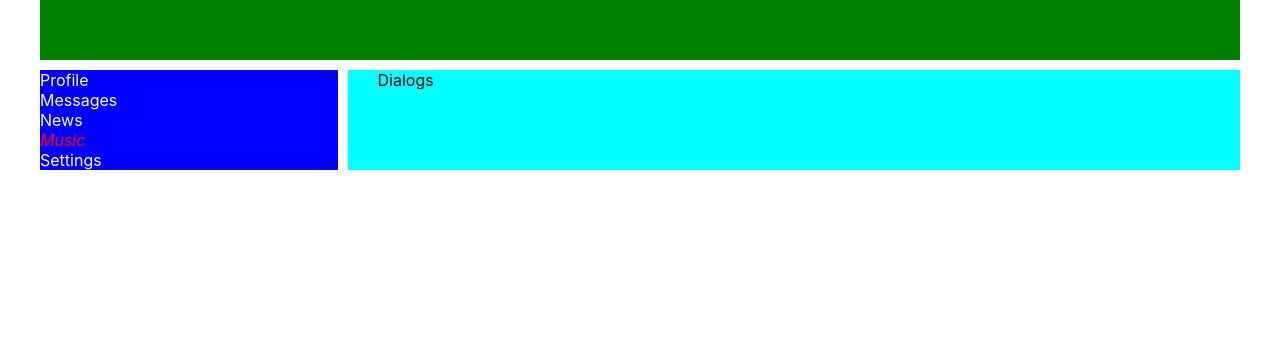
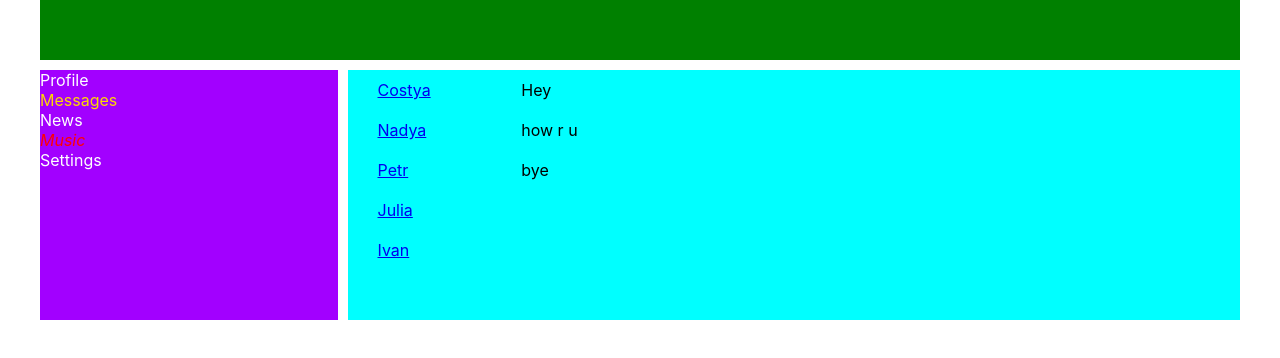
Before and after one commit to Kostya-star/React, a React (Create React App) app: page /dialogs in a window 1280 px wide. Shown: the top 358 px of the page. Built offline with nearby package versions, Linux system fonts and the light colour scheme; the HTML template or start-up script is replaced by a standard one.

Commit message:
worked with react: Route exact, NavLink, Route, BrowserRoute,Routes,Switch

```diff
--- a/package.json
+++ b/package.json
@@ -8,6 +8,7 @@
     "@testing-library/user-event": "^13.5.0",
     "react": "^18.0.0",
     "react-dom": "^18.0.0",
+    "react-router-dom": "^5.3.1",
     "react-scripts": "5.0.1",
     "web-vitals": "^2.1.4"
   },
--- a/src/App.js
+++ b/src/App.js
@@ -3,18 +3,29 @@ import Header from './components/Header/Header';
 import Navbar from './components/Navbar/Navbar';
 import Profile from './components/Profile/Profile';
 import Dialogs from './components/Dialogs/Dialogs';
+import News from './components/News/News';
+import Music from './components/Music/Music';
+import Settings from './components/Settings/Settings';
+import { BrowserRouter, Route, Switch } from 'react-router-dom';
 
-const App = () => {
+const App = (props) => {
   return (
-    <div className='app-wrapper'>
-      <Header />
-      <Navbar/>
-      {/* <Profile/> */}
-      <div class='app-wrapper-content'>
-        <Dialogs />
+    <BrowserRouter>
+      <div className='app-wrapper'>
+        <Header />
+        <Navbar/>
+        <div class='app-wrapper-content'>
+          <Switch>
+            <Route path='/profile' component={Profile}/>
+            <Route path='/dialogs' component={Dialogs}/>
+            <Route path='/news' component={News}/>
+            <Route path='/music' component={Music}/>
+            <Route path='/settings' component={Settings}/>
+          </Switch>
+        </div>
       </div>
-    </div>
-  );
+    </BrowserRouter>
+  )
 }
 
 export default App;
--- a/src/components/Dialogs/Dialogs.jsx
+++ b/src/components/Dialogs/Dialogs.jsx
@@ -1,10 +1,37 @@
 import React from 'react'
 import DialogsCSS from './Dialogs.module.css'
+import { NavLink } from 'react-router-dom'
 
-const Dialogs = () => {
+const Dialogs = (props) => {
   return (
-    <div>
-      Dialogs
+    <div className={DialogsCSS.dialogs}>
+      <div className={DialogsCSS.dialogItemsColumnOne}>
+
+        <div className={DialogsCSS.dialogItem}>
+          <NavLink to='/dialogs/1'>Costya</NavLink>
+        </div>
+
+        <div className={DialogsCSS.dialogItem}>
+        <NavLink to='/dialogs/2'>Nadya</NavLink>
+        </div>
+
+        <div className={DialogsCSS.dialogItem}>
+        <NavLink to='/dialogs/3'>Petr</NavLink>
+        </div>
+
+        <div className={DialogsCSS.dialogItem}>
+        <NavLink to='/dialogs/4'>Julia</NavLink>
+        </div>
+
+        <div className={DialogsCSS.dialogItem}>
+        <NavLink to='/dialogs/5'>Ivan</NavLink>
+        </div>
+      </div>
+      <div className={DialogsCSS.dialogItemsColumnTwo}>
+        <div className={DialogsCSS.messageItem}>Hey</div>
+        <div className={DialogsCSS.messageItem}>how r u</div>
+        <div className={DialogsCSS.messageItem}>bye</div>
+      </div>
     </div>
   )
 }
--- a/src/components/Dialogs/Dialogs.module.css
+++ b/src/components/Dialogs/Dialogs.module.css
@@ -0,0 +1,20 @@
+.dialogs {
+  display: grid;
+  grid-template-columns: 2fr 10fr;
+}
+
+.dialogItemsColumnOne {
+
+}
+
+.dialogItem {
+  padding: 10px 0;
+}
+
+.dialogItemsColumnTwo {
+
+}
+
+.messageItem {
+  padding: 10px 0;
+}
--- /dev/null
+++ b/src/components/Music/Music.jsx
@@ -0,0 +1,12 @@
+import React from 'react'
+import MusicCSS from './Music.module.css'
+
+const Music = () => {
+  return (
+    <div>
+      Music
+    </div>
+  )
+}
+
+export default Music;
--- a/src/components/Navbar/Navbar.jsx
+++ b/src/components/Navbar/Navbar.jsx
@@ -1,13 +1,15 @@
 import NavbarCSS from './Navbar.module.css'
-
+import { NavLink } from 'react-router-dom';
 
 const Navbar = () => {
-  return <nav className={NavbarCSS.nav}>
-  <a href='#' className={NavbarCSS.nav__item}>Profile</a>
-  <a href='#' className={NavbarCSS.nav__item}>Messages</a>
-  <a href='#' className={NavbarCSS.nav__item}>News</a>
-  <a href='#' className={`${NavbarCSS.nav__item}  ${NavbarCSS.nav__item_active}`}>Music</a>
-  <a href='#' className={NavbarCSS.nav__item}>Settings</a>
-</nav>
+  return(
+    <nav className={NavbarCSS.nav}>
+      <NavLink to='/profile' activeClassName={NavbarCSS.activeLink} className={NavbarCSS.nav__item}>Profile</NavLink>
+      <NavLink to='/dialogs' activeClassName={NavbarCSS.activeLink} className={NavbarCSS.nav__item}>Messages</NavLink>
+      <NavLink to='/news' activeClassName={NavbarCSS.activeLink} className={NavbarCSS.nav__item}>News</NavLink>
+      <NavLink to='/music' activeClassName={NavbarCSS.activeLink} className={`${NavbarCSS.nav__item}  ${NavbarCSS.nav__item_active}`}>Music</NavLink>
+      <NavLink to='/settings' activeClassName={NavbarCSS.activeLink} className={NavbarCSS.nav__item}>Settings</NavLink>
+    </nav>
+  )
 }
 export default Navbar;
--- a/src/components/Navbar/Navbar.module.css
+++ b/src/components/Navbar/Navbar.module.css
@@ -1,6 +1,6 @@
 .nav {
   grid-area: n;
-  background-color: blue;
+  background-color: rgb(162, 0, 255);
 }
 .nav__item {
   display: block;
@@ -11,3 +11,6 @@
   color: red;
   font-style: italic;
 }
+a.activeLink {
+  color: gold;
+}
--- /dev/null
+++ b/src/components/News/News.jsx
@@ -0,0 +1,12 @@
+import React from 'react'
+import NewsCSS from './News.module.css'
+
+const News = () => {
+  return (
+    <div>
+      News
+    </div>
+  )
+}
+
+export default News;
--- /dev/null
+++ b/src/components/Settings/Settings.jsx
@@ -0,0 +1,12 @@
+import React from 'react'
+import SettingsCSS from './Settings.module.css'
+
+const Settings = () => {
+  return (
+    <div>
+      Settings
+    </div>
+  )
+}
+
+export default Settings;
```
Also changed, not shown: src/components/Music/Music.module.css (added), src/components/News/News.module.css (added), src/components/Settings/Settings.module.css (added), 1 other file (tests, documents, lock files or other folders).
